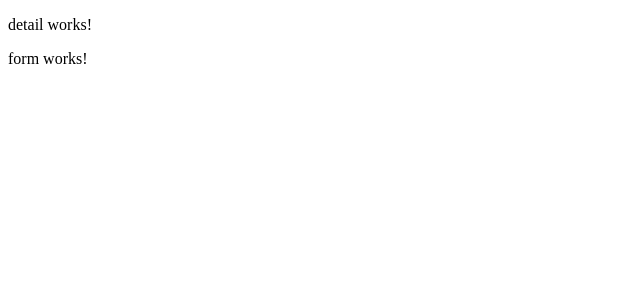
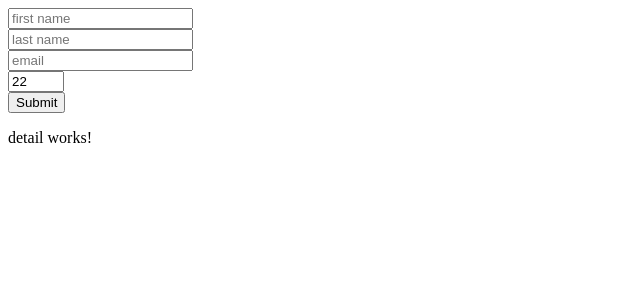
Before and after one commit to earthgta2010/Angular_Form, an Angular app: page / in a window 1280 px wide. Shown: the top 300 px of the page, without its empty margins (0-640 px from the left). Built offline with nearby package versions, Linux system fonts and the light colour scheme.

Commit message:
'fourthcommit'

```diff
--- a/src/app/app.component.html
+++ b/src/app/app.component.html
@@ -1,6 +1,6 @@
 <div>
-<app-detail></app-detail>
+  <app-form></app-form>
 </div>
 <div>
-<app-form></app-form>
+  <app-detail></app-detail>
 </div>
--- a/src/app/form/form.component.html
+++ b/src/app/form/form.component.html
@@ -1,3 +1,17 @@
-<p>
-  form works!
-</p>
+<div class="container">
+  <form [formGroup]="formGroup" (ngSubmit)="onSubmit(formGroup)">
+    <div>
+      <input type="text" formControlName="firstName" placeholder="first name">
+    </div>
+    <div>
+      <input type="text" formControlName="lastName" placeholder="last name">
+    </div>
+    <div>
+      <input type="text" formControlName="email" placeholder="email">
+    </div>
+    <div>
+        <input type="number" min="0" max="99" formControlName="age" placeholder="age">
+      </div>
+    <button>Submit</button>
+  </form>
+</div>
--- a/src/app/form/form.component.ts
+++ b/src/app/form/form.component.ts
@@ -1,5 +1,6 @@
 import { Component, OnInit } from '@angular/core';
 import { FormBuilder, FormGroup } from '@angular/forms';
+import { User } from '../user';
 
 @Component({
   selector: 'app-form',
@@ -15,8 +16,18 @@ export class FormComponent implements OnInit {
   ngOnInit() {
     this.formGroup = this.fb.group({
       firstName: [''],
-      lastName: ['']
+      lastName: [''],
+      email: [''],
+      age: [22],
     })
   }
 
+  onSubmit(form: FormGroup){
+    console.log(form);
+    const {firstName, lastName, email, age} = form.value;
+    console.log(firstName, lastName, email, age);
+    const user = new User(firstName, lastName, email, age);
+    console.log(user)
+  }
+
 }
--- a/src/app/user.ts
+++ b/src/app/user.ts
@@ -1,7 +1,9 @@
 export class User{
     constructor(
         public firstName: string,
-        public lastName: string
+        public lastName: string,
+        public email: string,
+        public age: number
     ){
 
     }
```
